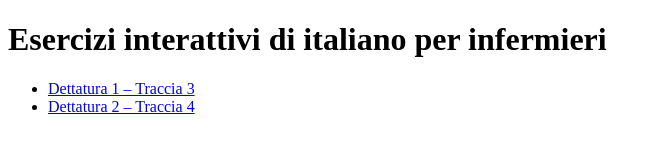
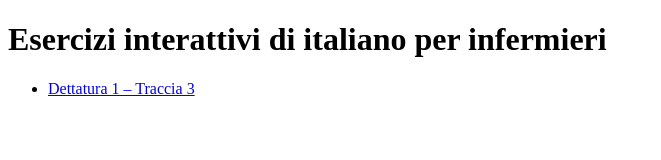
Before and after one commit to BrieZu/GitHub_file, a plain HTML site: page docs/index.html in a window 1280 px wide. Shown: the whole page, without its empty margins (0-661 px from the left). Drawn offline with Linux system fonts and the light colour scheme.

Commit message:
Update index.html

```diff
--- a/docs/index.html
+++ b/docs/index.html
@@ -8,8 +8,7 @@
   <h1>Esercizi interattivi di italiano per infermieri</h1>
   <ul>
     <li><a href="dettato1_traccia3.html">Dettatura 1 – Traccia 3</a></li>
-    <li><a href="dettato2_traccia4.html">Dettatura 2 – Traccia 4</a></li>
-    <!-- Aggiungi altri link qui -->
+     <!-- Aggiungi altri link qui -->
   </ul>
 </body>
 </html>
```
